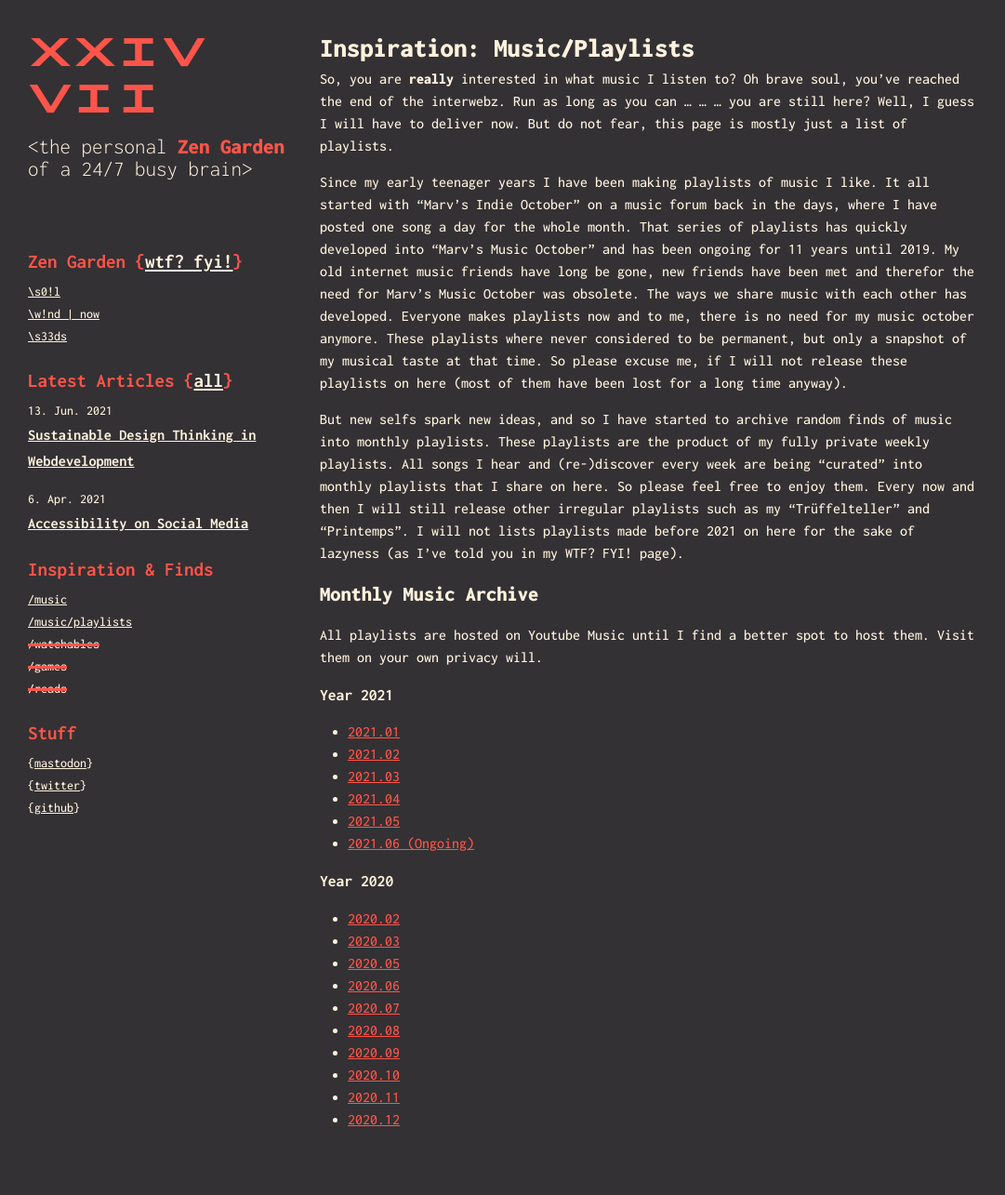
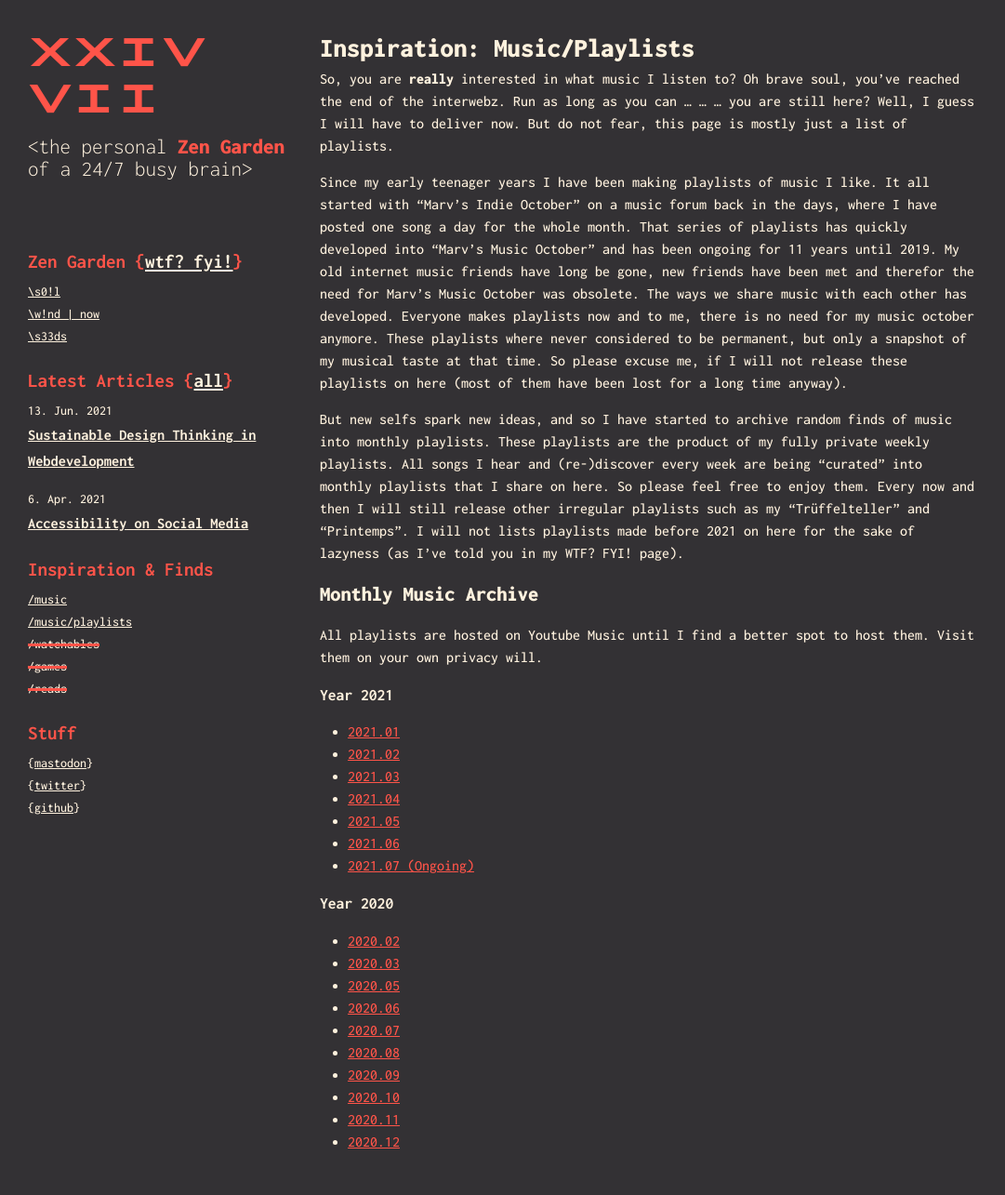
Before and after one commit to marvinpoo/coppnic.cc, a Jekyll site: the page built from playlists.markdown, in a window 1280 px wide. Shown: the whole page at 93% size, without its empty margins (0-1081 px from the left). Built offline with Jekyll 4.4.1, drawn with Linux system fonts in a browser that asks for light colours; before the commit the page ends 1261 px from its top, so only the background shows below that.

Commit message:
updated list
july

```diff
--- a/playlists.markdown
+++ b/playlists.markdown
@@ -18,7 +18,8 @@
 * [2021.03](https://music.youtube.com/playlist?list=PLdkYrK8vCTsG-VOyHM-r5Nf_u2wGDB7Zs&feature=share){:target="_blank"}
 * [2021.04](https://music.youtube.com/playlist?list=PLdkYrK8vCTsE5TwRHQnXdEST7QxvBlLg-&feature=share){:target="_blank"}
 * [2021.05](https://music.youtube.com/playlist?list=PLdkYrK8vCTsFgCLPTqrp8UW1cAteOVnKJ&feature=share){:target="_blank"}
-* [2021.06 (Ongoing)](https://music.youtube.com/playlist?list=PLdkYrK8vCTsGbh2L9D3tNcb1MxOH_NODp&feature=share){:target="_blank"}
+* [2021.06](https://music.youtube.com/playlist?list=PLdkYrK8vCTsGbh2L9D3tNcb1MxOH_NODp&feature=share){:target="_blank"}
+* [2021.07 (Ongoing)](https://music.youtube.com/playlist?list=PLdkYrK8vCTsHuGmWd4btsRlQeyEjIXkLe&feature=share){:target="_blank"}
 
 #### Year 2020
 * [2020.02](https://music.youtube.com/playlist?list=PLdkYrK8vCTsG9OGB43RyXWkhO1dxDTjyu&feature=share){:target="_blank"}
```
